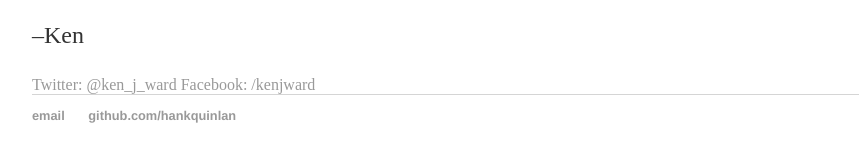
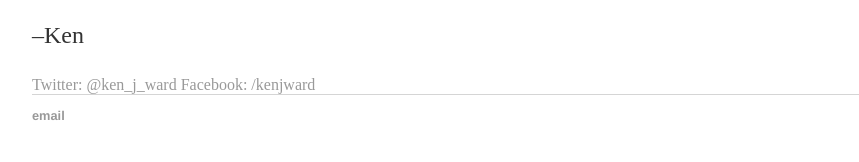
Before and after one commit to kenjward/kenjward.github.io, a Jekyll site: the page built from index.html, in a window 1280 px wide. Shown: the part 438-600 px from the top of the page, without its empty margins (160-1019 px from the left). Built offline with Jekyll 4.4.1, drawn with Linux system fonts in a browser that asks for light colours.

Commit message:
Update default.html

```diff
--- a/_layouts/default.html
+++ b/_layouts/default.html
@@ -21,8 +21,7 @@
 			</div><!-- /.container -->
 			<footer>
 	    		<ul>
-	        		<li><a href="mailto:hankquinlanhub@gmail.com">email</a></li>
-	        		<li><a href="https://github.com/hankquinlan">github.com/hankquinlan</a></li>
+	        		<li><a href="mailto:k2749014@ohio.edu">email</a></li>
 				</ul>
 			</footer>
 		</body>
```
